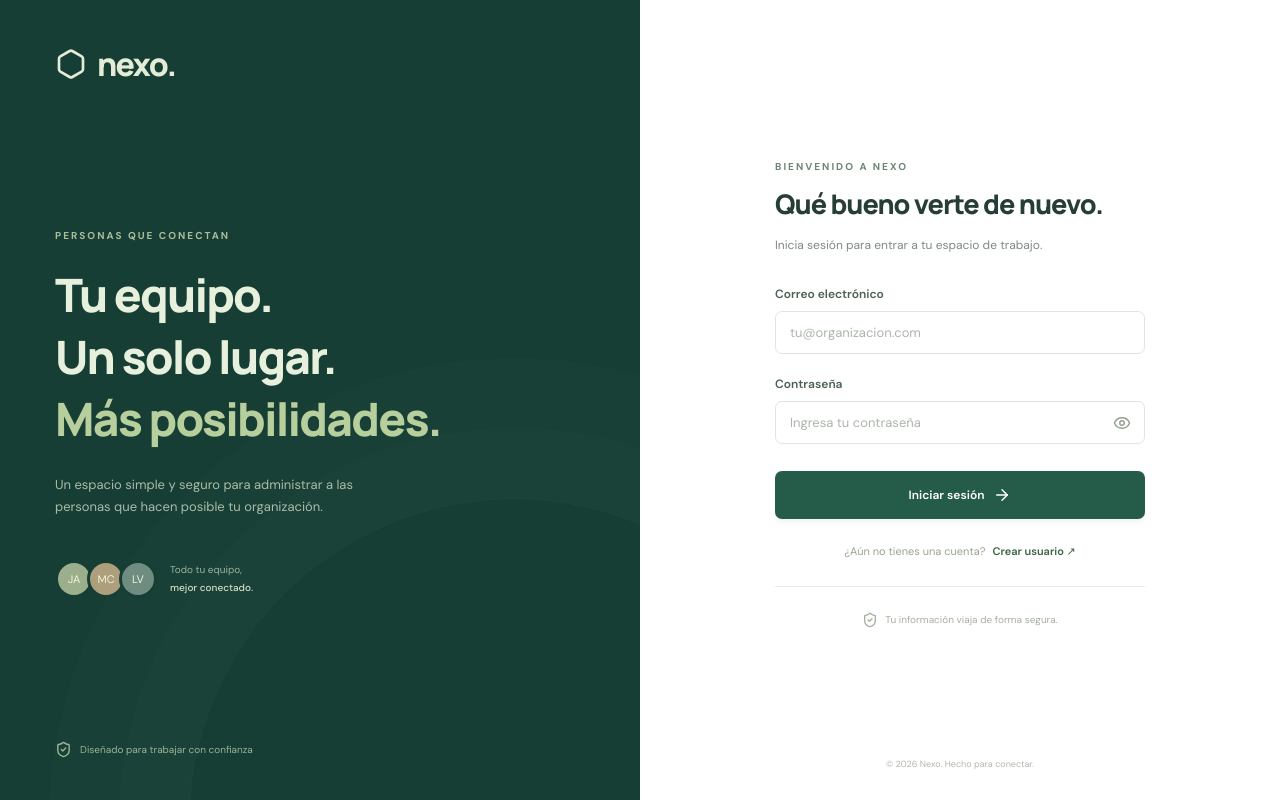
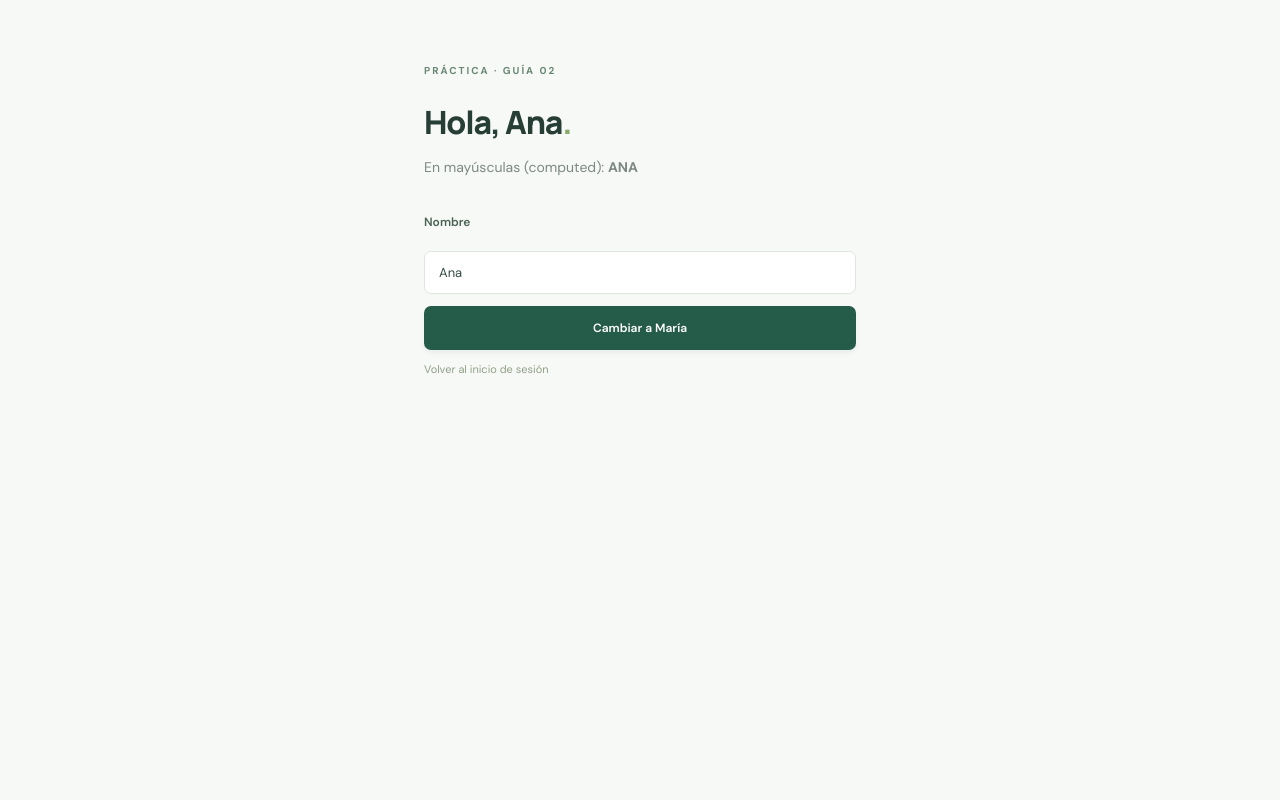
Before and after one commit to OsvaldoDJesus/nexo-desde-cero, a Vue app: page /practica/guia-02 in a window 1280 px wide. Before the commit this address led to /login. Built offline with nearby package versions, Linux system fonts and the light colour scheme; no server answers.

Commit message:
feat(ejercicio): práctica de ref, computed y v-if (guía 02)
SaludoPractica.vue: el input usa v-model, un botón cambia el nombre a María, un computed lo muestra en mayúsculas y un v-if avisa si tiene menos de 3 caracteres. Ruta pública /practica/guia-02 solo para verla.

```diff
--- /dev/null
+++ b/src/entrypoint/gui/practicas/SaludoPractica.vue
@@ -0,0 +1,30 @@
+<script setup lang="ts">
+// Práctica de la guía 02: ref, evento, computed y v-if en un solo componente.
+// No forma parte de Nexo; tiene una ruta pública (/practica/guia-02) solo para verla.
+import { ref, computed } from 'vue';
+
+const nombre = ref('Ana');
+const nombreEnMayusculas = computed(() => nombre.value.toUpperCase());
+const nombreMuyCorto = computed(() => nombre.value.trim().length < 3);
+
+function cambiarAMaria() {
+  nombre.value = 'María';
+}
+</script>
+
+<template>
+  <main class="practica">
+    <span class="eyebrow">PRÁCTICA · GUÍA 02</span>
+    <h1>Hola, {{ nombre }}<span class="heading-dot">.</span></h1>
+    <p class="muted">En mayúsculas (computed): <strong>{{ nombreEnMayusculas }}</strong></p>
+    <label for="nombre-practica">Nombre</label>
+    <input id="nombre-practica" v-model="nombre" autocomplete="off" />
+    <p v-if="nombreMuyCorto" class="error" role="alert">El nombre debe tener al menos 3 caracteres.</p>
+    <button type="button" class="button primary" @click="cambiarAMaria">Cambiar a María</button>
+    <RouterLink to="/login" class="back-link">Volver al inicio de sesión</RouterLink>
+  </main>
+</template>
+
+<style scoped>
+.practica { max-width: 480px; margin: 64px auto; padding: 0 24px; display: grid; gap: 12px; }
+</style>
--- a/src/entrypoint/gui/router.ts
+++ b/src/entrypoint/gui/router.ts
@@ -4,10 +4,12 @@ import AuthView from './views/AuthView.vue';
 import HomeView from './views/HomeView.vue';
 import UsersView from './views/UsersView.vue';
 import UserFormView from './views/UserFormView.vue';
+import SaludoPractica from './practicas/SaludoPractica.vue';
 export function createAppRouter(app: UseCases) {
   const router = createRouter({ history: createWebHistory(), routes: [
     { path: '/login', component: AuthView, meta: { public: true } },
     { path: '/registro', component: UserFormView, meta: { public: true, register: true } },
+    { path: '/practica/guia-02', component: SaludoPractica, meta: { public: true } },
     { path: '/', component: HomeView },
     { path: '/usuarios', component: UsersView },
     { path: '/usuarios/crear', component: UserFormView },
```
